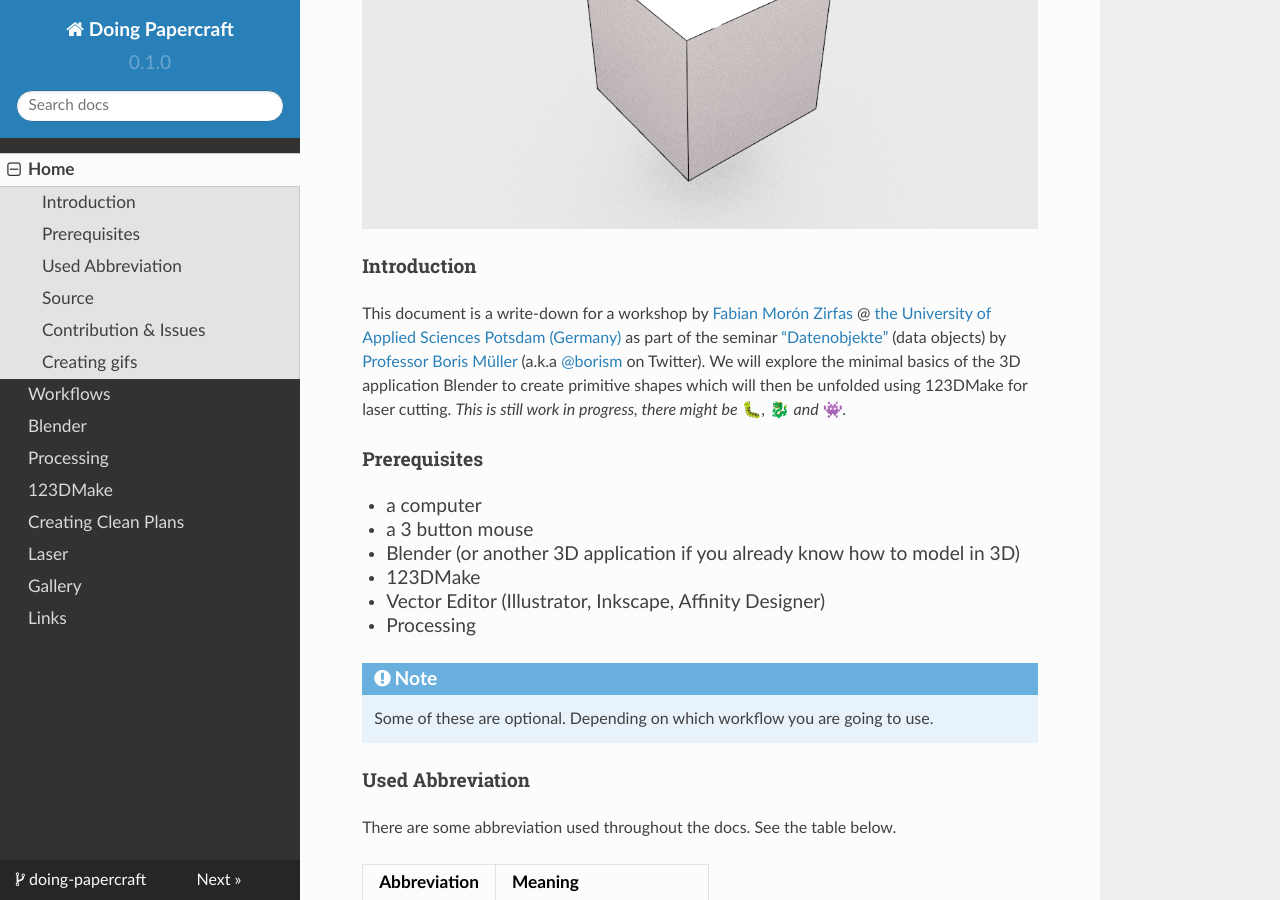
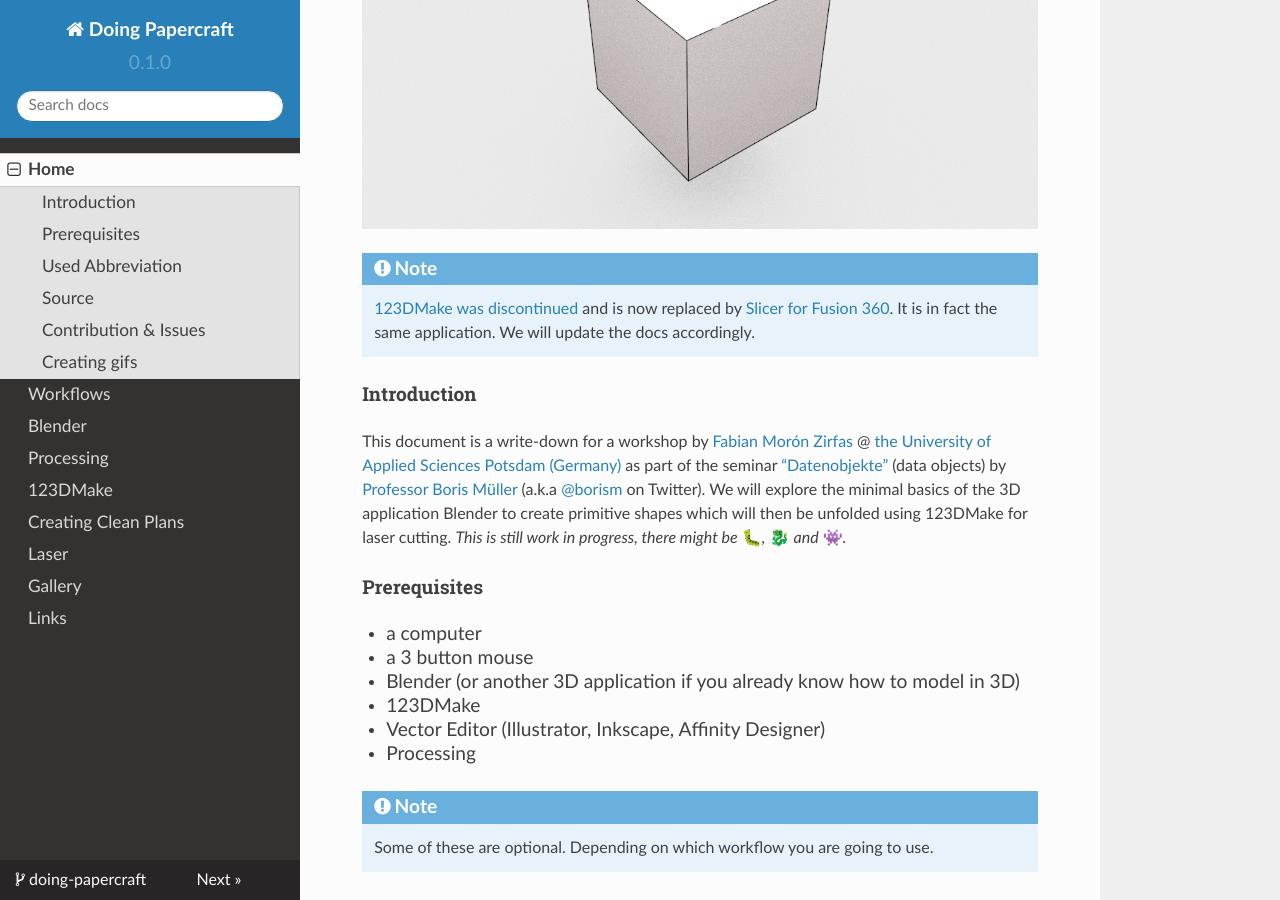
Before and after one commit to ff6347/doing-papercraft, an MkDocs documentation site: the page built from docs/index.md, in a window 1280 px wide and 900 px high, scrolled down 311 px. Built offline with MkDocs 1.6.1, drawn with Linux system fonts in a browser that asks for light colours; nearby versions of some CDN libraries; old or Windows-style settings are respelled for this version of MkDocs.

Commit message:
docs(123dmake): Note changes from 123make to fusion 360 slicer

```diff
--- a/docs/index.md
+++ b/docs/index.md
@@ -2,6 +2,9 @@ Doing Papercraft
 ================
 
 [![images/unfold.gif](images/unfold.gif)](images/unfold.gif)
+
+!!!note
+    [123DMake was discontinued](http://www.123dapp.com/) and is now replaced by [Slicer for Fusion 360](https://apps.autodesk.com/FUSION/en/Detail/Index?id=8699194120463301363&os=Win64&appLang=en). It is in fact the same application. We will update the docs accordingly.
 
 ## Introduction
 
```
Also changed, not shown: package.json (+11 -3 lines).
